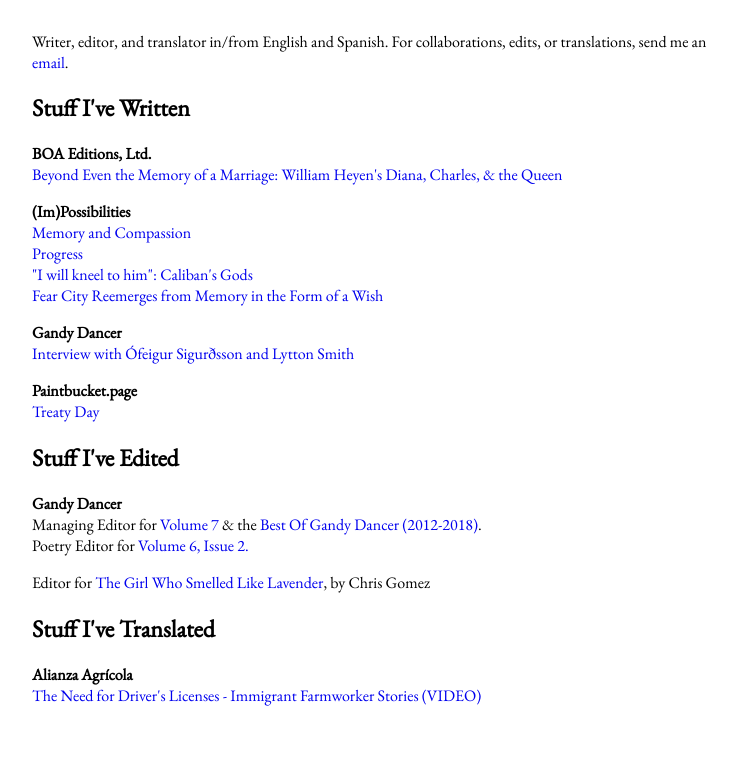
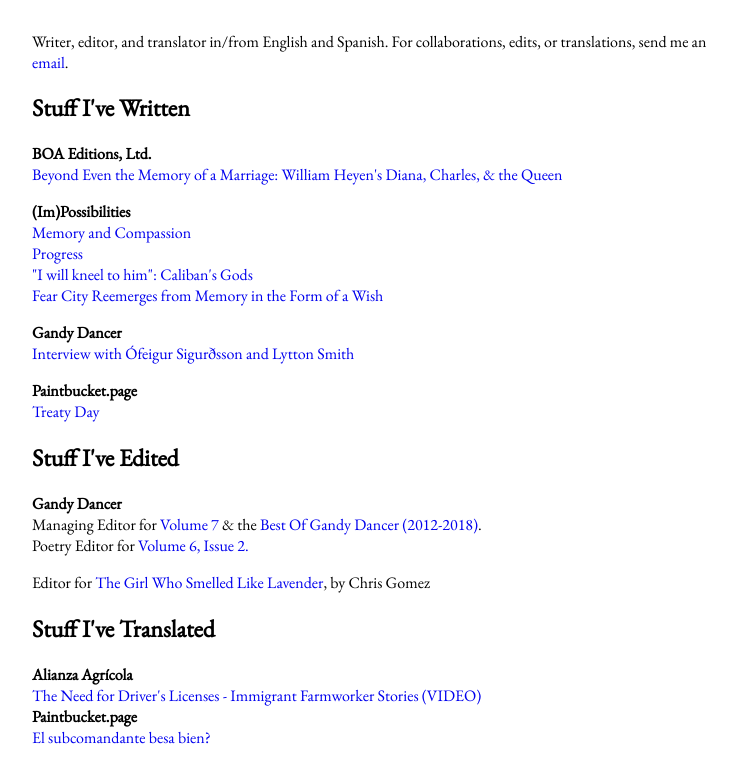
Before and after one commit to noahmazer/NoahMazer, a plain HTML site: page index.html in a window 1280 px wide. Shown: the part 88-852 px from the top of the page, without its empty margins (258-994 px from the left). Before the commit the page ends 810 px from the top, so only its background shows below. Drawn offline with nearby package versions, Linux system fonts and the light colour scheme.

Commit message:
Update index.html

```diff
--- a/index.html
+++ b/index.html
@@ -51,6 +51,10 @@
 		<strong>Alianza Agrícola</strong>
 		<br>
 		<a href="https://www.youtube.com/watch?v=NN08klTv7e0">The Need for Driver's Licenses - Immigrant Farmworker Stories (VIDEO)</a>
+		<br>
+		<strong>Paintbucket.page</strong>
+		<br>
+		<a href="https://paintbucket.page/big-ebooks-money/2019/11/01/el-subcomandante.html">El subcomandante besa bien?</a>
 	</p>
 
 </body>
```
